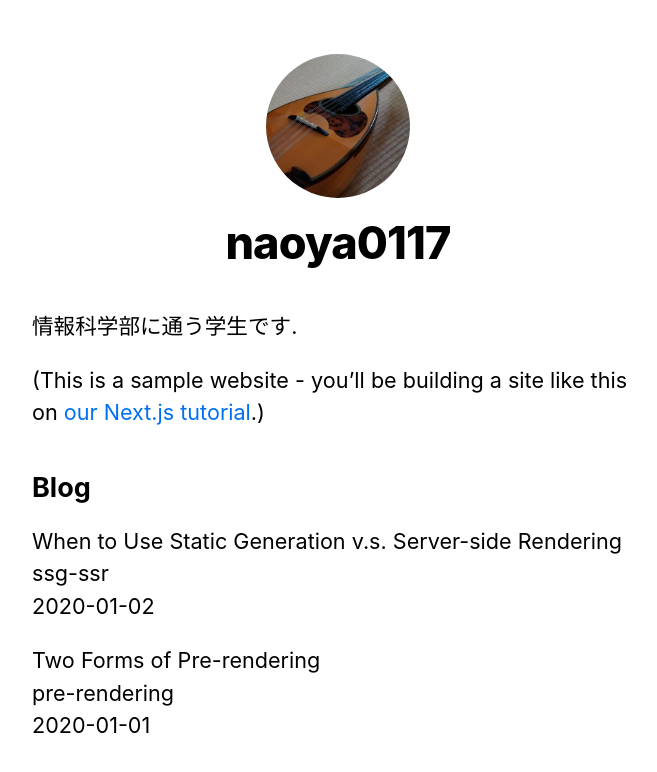
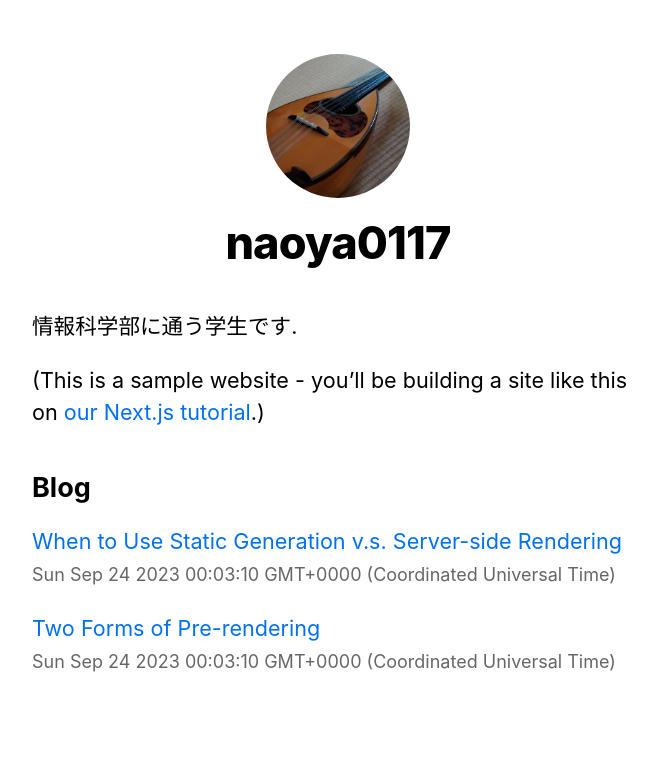
Before and after one commit to naoya0117/nextjs-practice, a Next.js app in the folder src/: page / in a window 1280 px wide. Shown: the top 772 px of the page, without its empty margins (302-959 px from the left). Built offline with nearby package versions, Linux system fonts and the light colour scheme.

Commit message:
update homepage

```diff
--- a/src/pages/index.js
+++ b/src/pages/index.js
@@ -2,6 +2,8 @@
 import Layout, { siteTitle } from '../components/layout';
 import utilStyles from '../styles/utils.module.css';
 import { getSortedPostsData } from '../lib/posts';
+import Link from 'next/link';
+import Data from '../components/date';
 
 
 export async function getStaticProps() {
@@ -31,12 +33,12 @@
         <ul className={utilStyles.list}>
           {allPostsData.map(({ id, date, title }) => (
             <li className={utilStyles.listItem} key={id}>
-              {title}
-              <br />
-              {id}
-              <br />
-              {date}
-            </li>
+            <Link href={`/posts/${id}`}>{title}</Link>
+            <br />
+            <small className={utilStyles.lightText}>
+              <Date dateString={date} />
+            </small>
+          </li>
           ))}
         </ul>
       </section>
```
